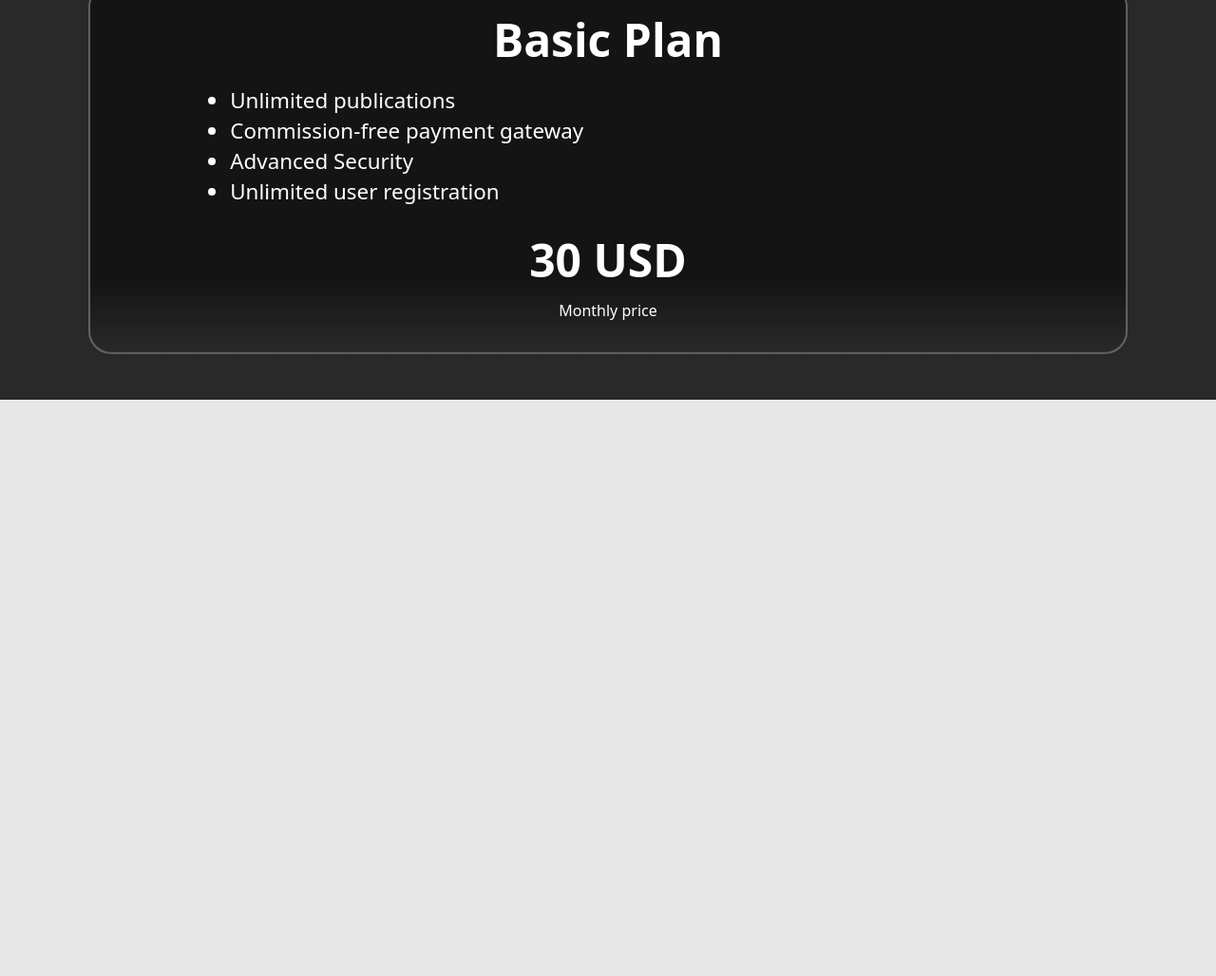
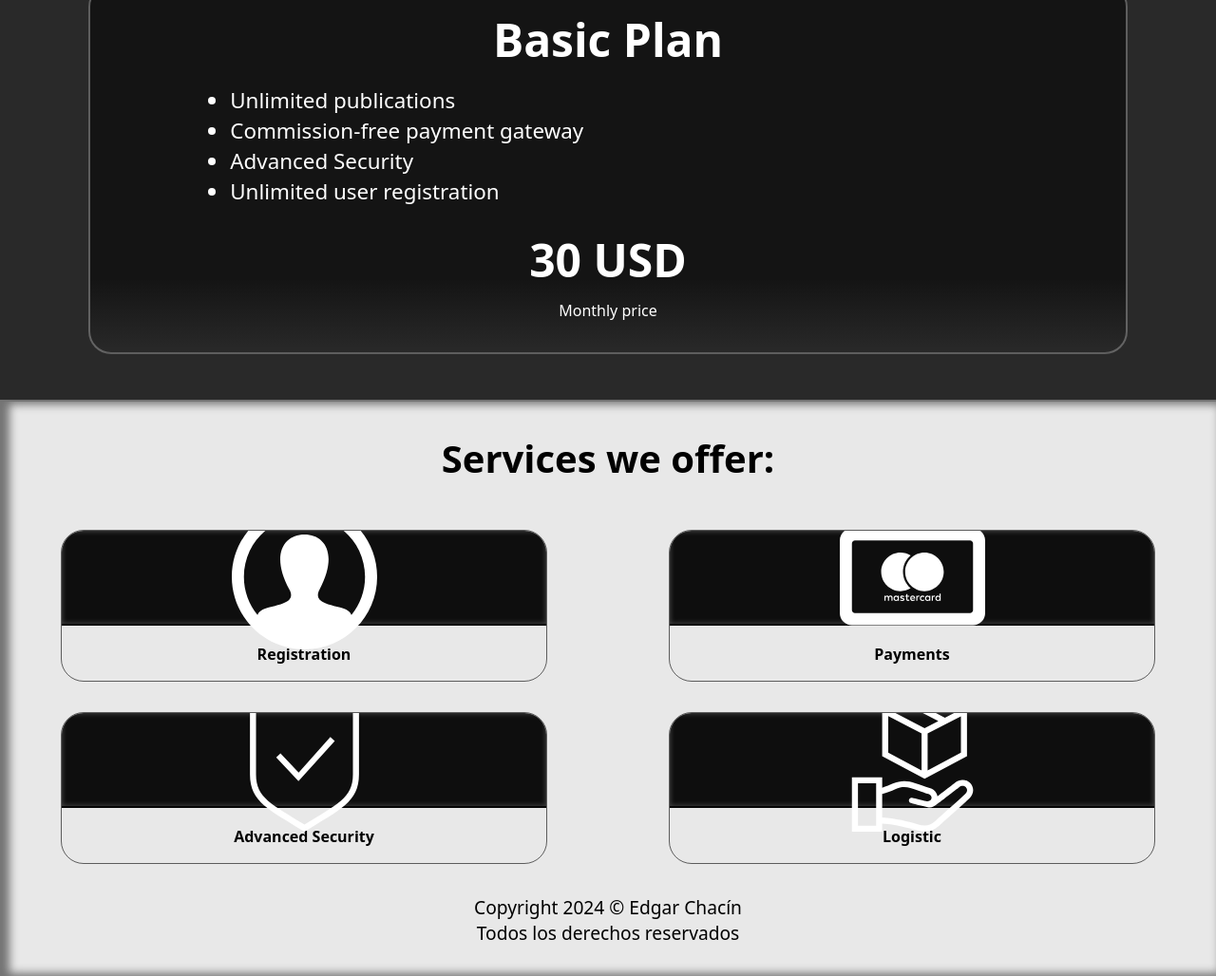
Before and after one commit to edgarchacinweb/ecomarket-web, an Astro site: page / in a window 1280 px wide. Shown: the part 2358-3386 px from the top of the page at 95% size. Before the commit the page ends 2779 px from the top, so only its background shows below. Built offline with nearby package versions, Linux system fonts and the light colour scheme; Astro itself is replaced by a stand-in of ours.

Commit message:
Footer component added

```diff
--- /dev/null
+++ b/src/components/Footer.astro
@@ -0,0 +1,47 @@
+---
+import ServiceCard from "../components/ServiceCard.astro";
+---
+
+<footer class="footer" id="services">
+    <h2 class="footer-title">Services we offer:</h2>
+
+    <section class="footer-services">
+        <ServiceCard title="Registration" img="user.svg" />
+        <ServiceCard title="Payments" img="payment.svg" />
+        <ServiceCard title="Advanced Security" img="security.svg" />
+        <ServiceCard title="Logistic" img="logistic.svg" />
+    </section>
+
+    <p class="footer-copy">
+        Copyright 2024 &copy; Edgar Chacín<br />
+        Todos los derechos reservados
+    </p>
+</footer>
+
+<style>
+    .footer {
+        width: 100%;
+        padding: 2rem 0;
+        border-top: 2px solid rgba(0, 0, 0, 0.5);
+        box-shadow: inset 7px 0 10px 3px rgba(0, 0, 0, 0.5);
+    }
+
+    .footer-copy {
+        margin-top: 1rem;
+        font-size: 1.2rem;
+        text-align: center;
+    }
+
+    .footer-title {
+        text-align: center;
+        font-size: 2.5rem;
+        margin: 0 0 2rem;
+    }
+
+    .footer-services {
+        width: 100%;
+        display: flex;
+        justify-content: space-around;
+        flex-wrap: wrap;
+    }
+</style>
--- /dev/null
+++ b/src/components/ServiceCard.astro
@@ -0,0 +1,57 @@
+---
+const { title, img } = Astro.props;
+---
+
+<div class="card">
+    <section class="card-brand">
+        <img src={img} alt={`Service ${title}`} />
+    </section>
+    <section class="card-container-title">
+        <h4 class="card-title">{title}</h4>
+    </section>
+</div>
+
+<style>
+    .card {
+        width: 40%;
+        height: 160px;
+        margin: 1rem;
+        border-radius: 1.5rem;
+        border: 1px solid rgba(0, 0, 0, 0.6);
+        overflow: hidden;
+        cursor: pointer;
+        transition: all 300ms ease;
+    }
+
+    .card:hover {
+        box-shadow: 0 0 10px 4px rgba(0, 0, 0, 0.6);
+    }
+
+    .card-brand {
+        width: 100%;
+        height: 100px;
+        border-bottom: 2px solid rgba(0, 0, 0, 0.6);
+        background-color: #0e0e0e;
+        box-shadow: inset 0 0 5px 1px rgba(255, 255, 255, 0.2);
+        display: flex;
+        justify-content: center;
+        align-items: center;
+    }
+
+    .card-brand img {
+        width: 30%;
+        filter: invert(100%);
+    }
+
+    .card-container-title {
+        width: 100%;
+        height: 60px;
+        display: flex;
+        align-items: center;
+        justify-content: center;
+    }
+
+    .card-title {
+        text-align: center;
+    }
+</style>
--- a/src/pages/index.astro
+++ b/src/pages/index.astro
@@ -5,6 +5,7 @@ import Header from "../components/Header.astro";
 import About from "../components/About.astro";
 import Prices from "../components/Prices.astro";
 import HomeBtn from "../components/HomeBtn.astro";
+import Footer from "../components/Footer.astro";
 ---
 
 <Layout title="Ecomarket Shopping API">
@@ -13,6 +14,7 @@ import HomeBtn from "../components/HomeBtn.astro";
 	<About />
 	<Prices />
 	<HomeBtn />
+	<Footer />
 
 	<script>
 		const btnMenu = document.getElementById("btn-menu");
```
Also changed, not shown: public/finance.svg (added), public/logistic.svg (added), public/payment.svg (added), public/security.svg (added), public/user.svg (added).
